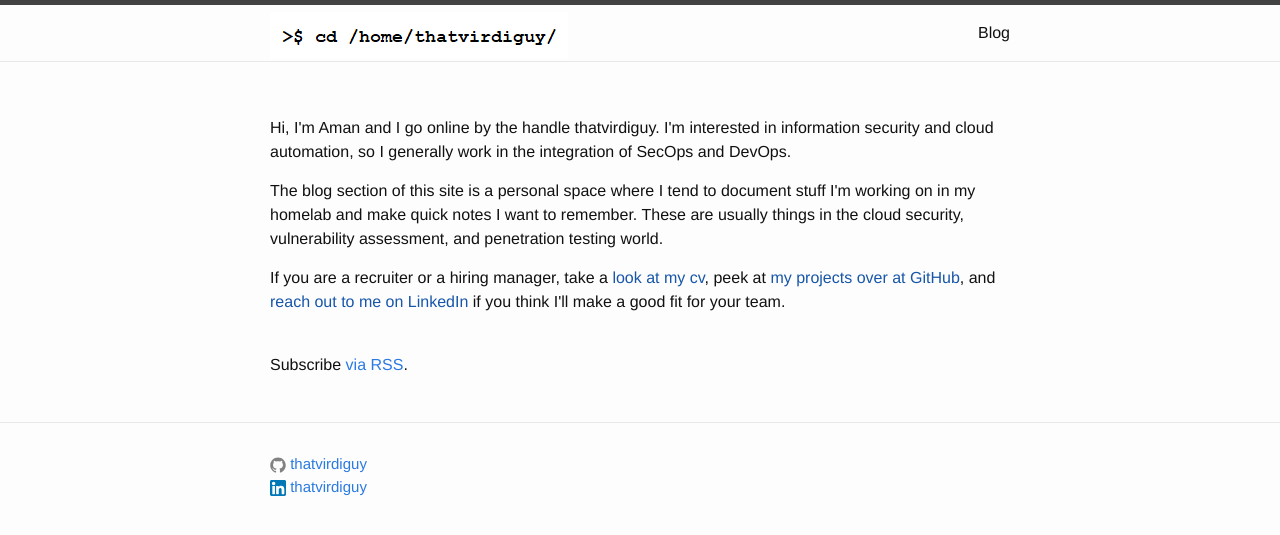
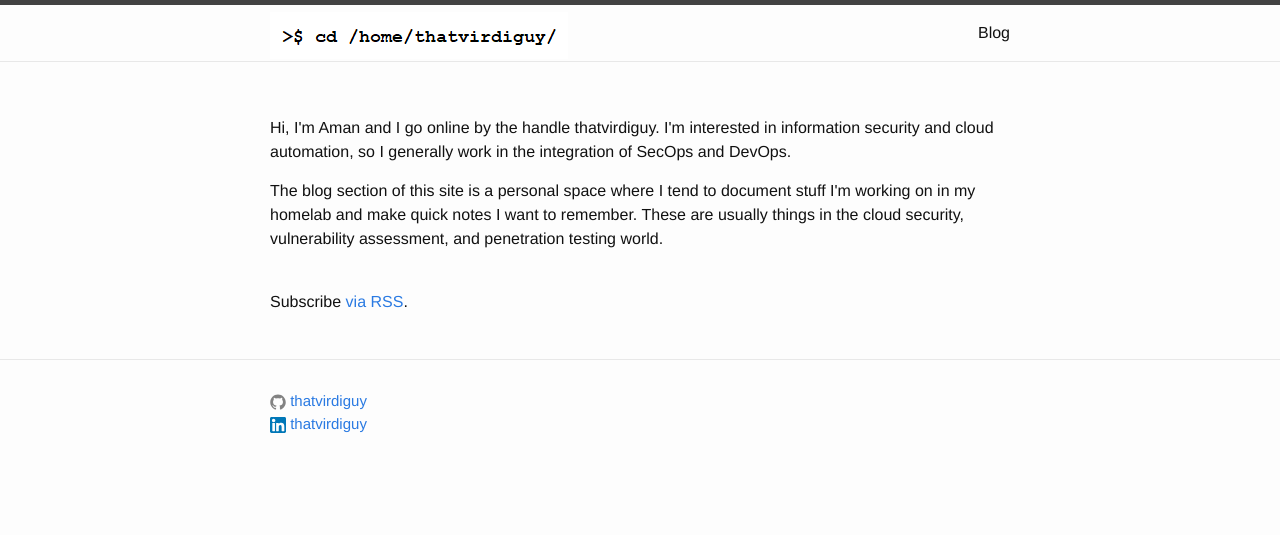
Before and after one commit to thatvirdiguy/thatvirdiguy.github.io, a Jekyll site: the page built from index.html, in a window 1280 px wide. Shown: the top 535 px of the page. Built offline with Jekyll 4.4.1, drawn with Linux system fonts in a browser that asks for light colours.

Commit message:
update landing page

```diff
--- a/index.html
+++ b/index.html
@@ -6,7 +6,6 @@ layout: default
   <br>
   <p class="lead">Hi, I'm Aman and I go online by the handle thatvirdiguy. I'm interested in information security and cloud automation, so I generally work in the integration of SecOps and DevOps.</p>
   <p>The blog section of this site is a personal space where I tend to document stuff I'm working on in my homelab and make quick notes I want to remember. These are usually things in the cloud security, vulnerability assessment, and penetration testing world.</p>
-  <p>If you are a recruiter or a hiring manager, take a <a href "https://thatvirdiguy.github.io/files/AmandeepSinghVirdi_Resume_2022-03-25.pdf" rel="noopener" target="_blank" >look at my cv</a>, peek at <a href "https://github.com/thatvirdiguy" rel="noopener" target="_blank" >my projects over at GitHub</a>, and <a href "https://www.linkedin.com/in/thatvirdiguy/" rel="noopener" target="_blank" >reach out to me on LinkedIn</a> if you think I'll make a good fit for your team.</p>
   <br>
   <p class="rss-subscribe">Subscribe <a href="{{ "/feed.xml" | prepend: site.baseurl }}">via RSS</a>.</p>
 </div>
```
